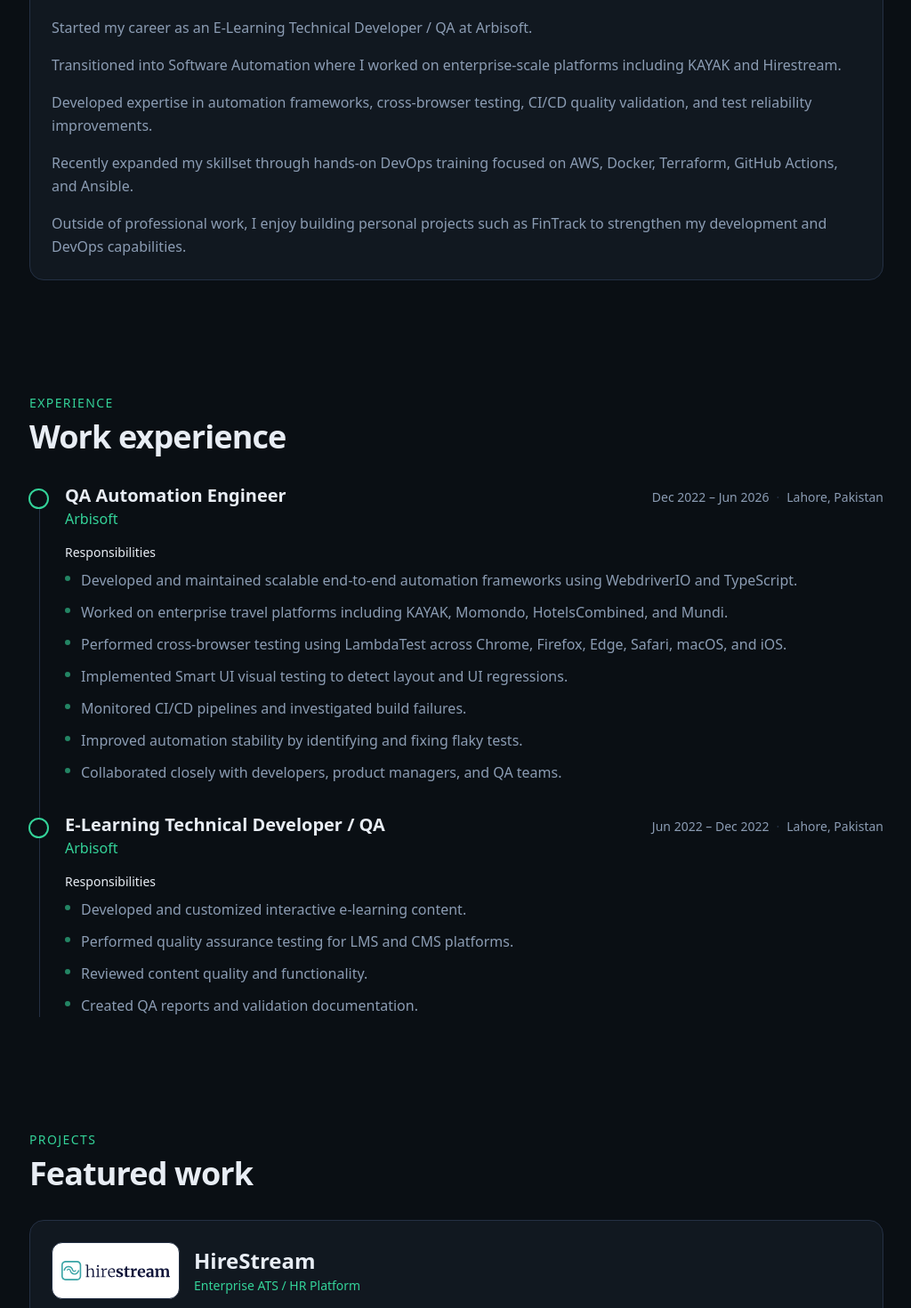
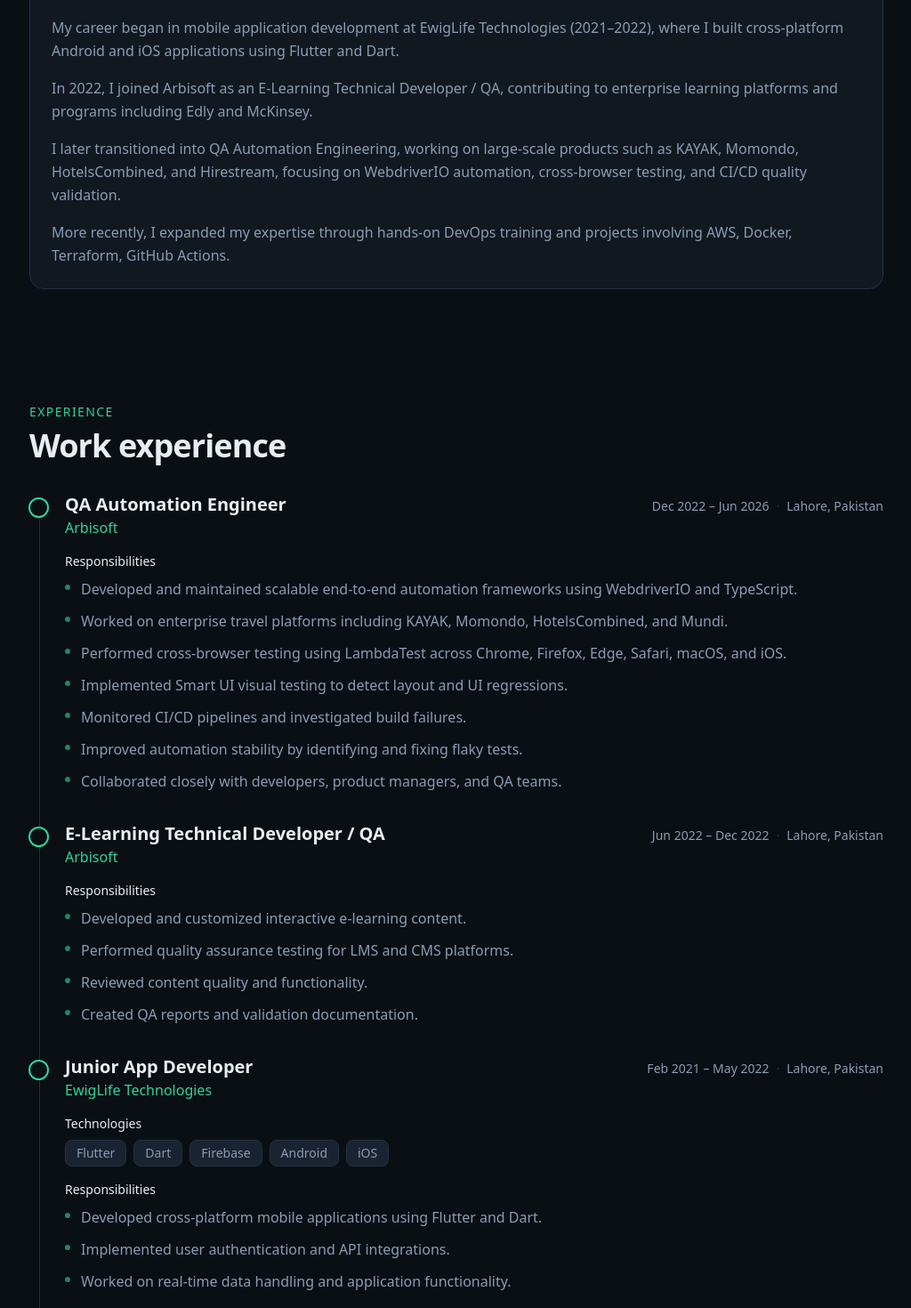
Before and after one commit to AghaAhmed512/agha-ahmed-portfolio, a Next.js app: page / in a window 1280 px wide. Shown: the part 1330-2800 px from the top of the page at 89% size, without its empty margins (127-1151 px from the left). Built offline with nearby package versions, Linux system fonts and the light colour scheme; no server answers.

Commit message:
update Experience , Career Journey, Skills etc

```diff
--- a/src/components/Experience.tsx
+++ b/src/components/Experience.tsx
@@ -27,6 +27,22 @@
                 </p>
               </div>
 
+              {"technologies" in job && job.technologies && (
+                <>
+                  <p className="mt-4 text-sm font-medium text-foreground">Technologies</p>
+                  <ul className="mt-2 flex flex-wrap gap-2">
+                    {job.technologies.map((tech) => (
+                      <li
+                        key={tech}
+                        className="rounded-lg border border-border bg-surface-elevated px-3 py-1 text-sm text-muted"
+                      >
+                        {tech}
+                      </li>
+                    ))}
+                  </ul>
+                </>
+              )}
+
               <p className="mt-4 text-sm font-medium text-foreground">Responsibilities</p>
               <ul className="mt-2 space-y-2.5">
                 {job.highlights.map((item, i) => (
--- a/src/data/site.ts
+++ b/src/data/site.ts
@@ -12,27 +12,26 @@
   profileImage: "/profile.png",
   logo: "/logo.svg",
   resumePath: "/resume.pdf",
-  yearsExperience: "4",
+  yearsExperience: "5",
 } as const;
 
 export const achievementStats = [
-  { target: 4, suffix: "+", label: "Years Experience" },
+  { target: 5, suffix: "+", label: "Years Experience" },
   { target: 4, suffix: "", label: "Enterprise Products" },
   { target: 100, suffix: "+", label: "Automated Test Cases" },
 ] as const;
 
 export const professionalSummary = [
-  "QA Automation Engineer with 4 years of experience in enterprise test automation.",
+  "QA Automation Engineer with 5+ years across mobile development, eLearning QA, and enterprise test automation.",
   "Experienced in WebdriverIO, TypeScript, LambdaTest, CI/CD validation, and cross-browser testing across large-scale products including KAYAK and Hirestream.",
-  "Additionally completed hands-on DevOps training involving AWS, Docker, Terraform, GitHub Actions, and Ansible while building personal cloud and development projects.",
+  "Foundation in Flutter and Dart from early mobile work; additionally completed hands-on DevOps training involving AWS, Docker, Terraform, GitHub Actions, and Ansible.",
 ] as const;
 
 export const aboutMe = [
-  "Started my career as an E-Learning Technical Developer / QA at Arbisoft.",
-  "Transitioned into Software Automation where I worked on enterprise-scale platforms including KAYAK and Hirestream.",
-  "Developed expertise in automation frameworks, cross-browser testing, CI/CD quality validation, and test reliability improvements.",
-  "Recently expanded my skillset through hands-on DevOps training focused on AWS, Docker, Terraform, GitHub Actions, and Ansible.",
-  "Outside of professional work, I enjoy building personal projects such as FinTrack to strengthen my development and DevOps capabilities.",
+  "My career began in mobile application development at EwigLife Technologies (2021–2022), where I built cross-platform Android and iOS applications using Flutter and Dart.",
+  "In 2022, I joined Arbisoft as an E-Learning Technical Developer / QA, contributing to enterprise learning platforms and programs including Edly and McKinsey.",
+  "I later transitioned into QA Automation Engineering, working on large-scale products such as KAYAK, Momondo, HotelsCombined, and Hirestream, focusing on WebdriverIO automation, cross-browser testing, and CI/CD quality validation.",
+  "More recently, I expanded my expertise through hands-on DevOps training and projects involving AWS, Docker, Terraform, GitHub Actions.",
 ] as const;
 
 export const experience = [
@@ -61,6 +60,20 @@
       "Performed quality assurance testing for LMS and CMS platforms.",
       "Reviewed content quality and functionality.",
       "Created QA reports and validation documentation.",
+    ],
+  },
+  {
+    role: "Junior App Developer",
+    company: "EwigLife Technologies",
+    location: "Lahore, Pakistan",
+    period: "Feb 2021 – May 2022",
+    technologies: ["Flutter", "Dart", "Firebase", "Android", "iOS"],
+    highlights: [
+      "Developed cross-platform mobile applications using Flutter and Dart.",
+      "Implemented user authentication and API integrations.",
+      "Worked on real-time data handling and application functionality.",
+      "Contributed to UI implementation and feature development.",
+      "Collaborated with team members to deliver mobile solutions.",
     ],
   },
 ] as const;
@@ -193,6 +206,10 @@
     skills: ["TypeScript", "JavaScript"],
   },
   {
+    category: "Development",
+    skills: ["Flutter", "Dart", "Firebase", "Android", "iOS"],
+  },
+  {
     category: "Domains",
     skills: ["Travel Platforms", "HR / ATS Systems", "eLearning / LMS"],
   },
```
